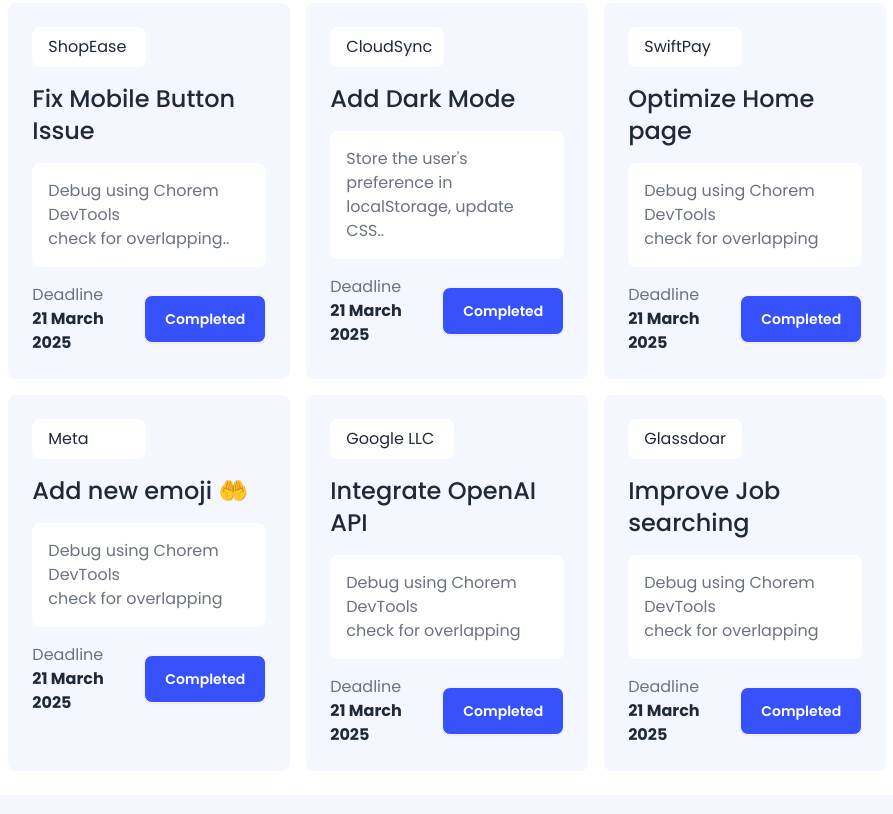
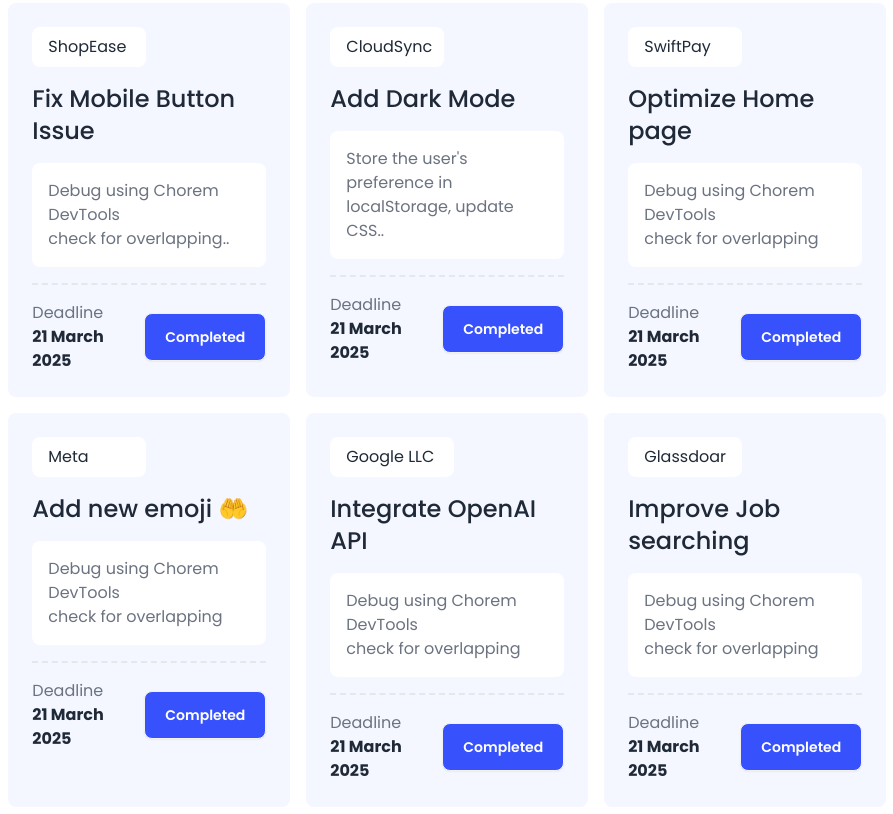
Before and after one commit to MD-MASUD-MIAH/Dev-Board-Task, a website: page index.html in a window 1280 px wide. Shown: the part 372-1186 px from the top of the page, without its empty margins (69-962 px from the left). Drawn offline with nearby package versions, Linux system fonts and the light colour scheme; a web font is replaced by a local one.

Commit message:
border add

```diff
--- a/index.html
+++ b/index.html
@@ -115,7 +115,7 @@
     check for overlapping..
 </p>
 
-    <div class="flex justify-between items-center">
+    <div class="flex justify-between items-center border-t-2 pt-4 border-dashed">
        <div>
         <p class="text-gray-500">Deadline</p>
         <h1 class="font-bold">21 March 2025</h1>
@@ -134,7 +134,7 @@
 <p class="bg-white py-4 px-4 text-gray-500 rounded-lg ">Store the user's preference in <br> localStorage, update CSS..
 </p>
 
-    <div class="flex justify-between items-center">
+    <div class="flex justify-between items-center border-t-2 pt-4 border-dashed">
        <div>
         <p class="text-gray-500">Deadline</p>
         <h1 class="font-bold">21 March 2025</h1>
@@ -155,7 +155,7 @@
     check for overlapping
 </p>
 
-    <div class="flex justify-between items-center">
+    <div class="flex justify-between items-center border-t-2 pt-4 border-dashed">
        <div>
         <p class="text-gray-500">Deadline</p>
         <h1 class="font-bold">21 March 2025</h1>
@@ -175,7 +175,7 @@
     check for overlapping
 </p>
 
-    <div class="flex justify-between items-center">
+    <div class="flex justify-between items-center border-t-2 pt-4 border-dashed">
        <div>
         <p class="text-gray-500">Deadline</p>
         <h1 class="font-bold">21 March 2025</h1>
@@ -195,7 +195,7 @@
     check for overlapping
 </p>
 
-    <div class="flex justify-between items-center">
+    <div class="flex justify-between items-center border-t-2 pt-4 border-dashed">
        <div>
         <p class="text-gray-500">Deadline</p>
         <h1 class="font-bold">21 March 2025</h1>
@@ -216,7 +216,7 @@
     check for overlapping
 </p>
 
-    <div class="flex justify-between items-center">
+    <div class="flex justify-between items-center border-t-2 pt-4 border-dashed">
        <div>
         <p class="text-gray-500">Deadline</p>
         <h1 class="font-bold">21 March 2025</h1>
```
